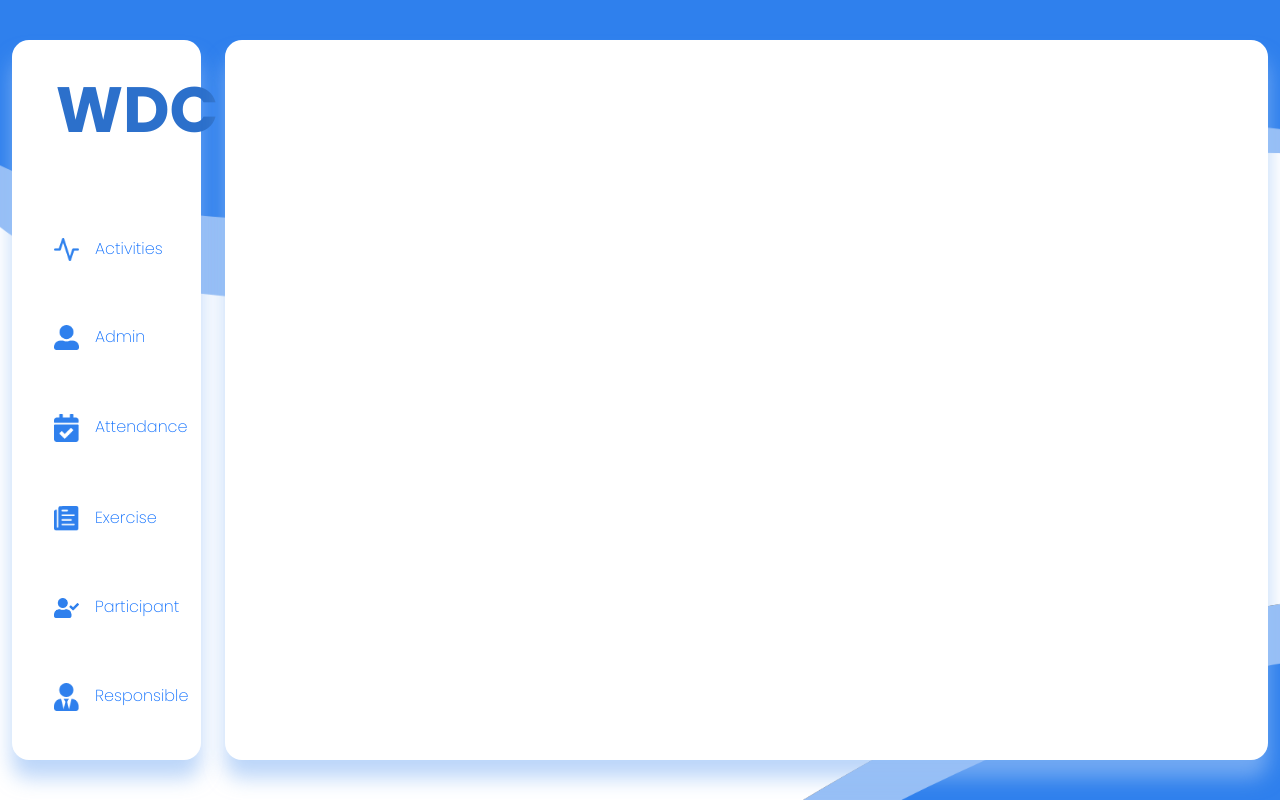
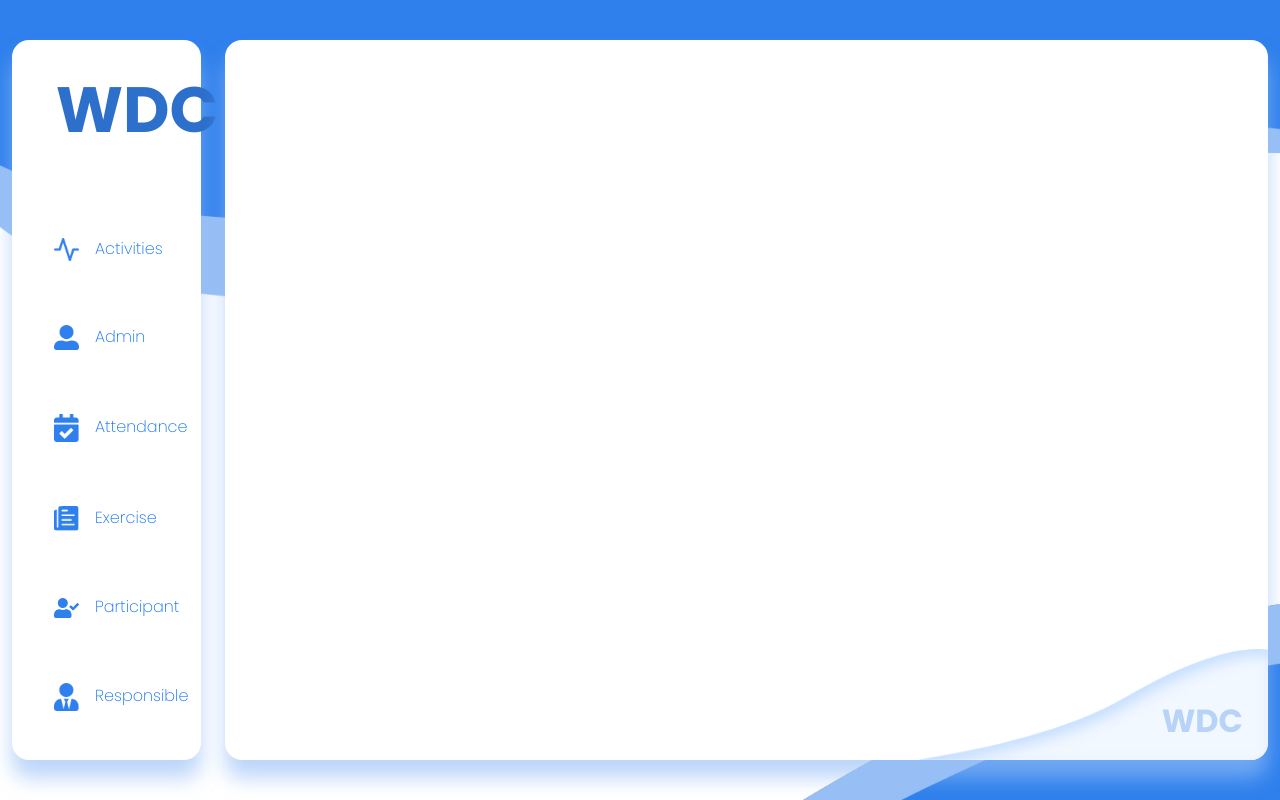
Before and after one commit to abdelazizbardich/Win-Digital-Center-WDC-Step-2, an Angular app in the folder client/: page /dashboard in a window 1280 px wide. Built offline with nearby package versions, Linux system fonts and the light colour scheme.

Commit message:
notche scss

```diff
--- a/client/src/app/pages/activities/activities-all/activities-all.component.html
+++ b/client/src/app/pages/activities/activities-all/activities-all.component.html
@@ -45,7 +45,7 @@
     </div>
   </div>
   <div class="more" *ngIf="showPopup">
-    <div class="box p-3">
+    <div class="box notche p-3">
       <div class="container">
         <div class="row my-3 align-items-center">
           <div class="col-md">
--- a/client/src/app/pages/dashboard/dashboard.component.html
+++ b/client/src/app/pages/dashboard/dashboard.component.html
@@ -4,7 +4,7 @@
       <app-side-bar></app-side-bar>
     </div>
     <div class="col-md-10">
-      <div class="dashboard">
+      <div class="dashboard notche">
         <router-outlet></router-outlet>
       </div>
     </div>
--- a/client/src/styles/main.scss
+++ b/client/src/styles/main.scss
@@ -46,4 +46,33 @@ body{
   a{
     cursor: pointer;
   }
+  .notche{
+    position: relative;
+    overflow: hidden;
+    &::after{
+      content: '';
+      width: 350px;
+      height: 250px;
+      background-image: url('/assets/imgs/notche.png');
+      position: absolute;
+      right: 0;
+      bottom: 0;
+      background-repeat: no-repeat;
+      background-size: contain;
+      background-position: right bottom;
+    }
+    &::before {
+      content: "WDC";
+      position: absolute;
+      right: 25px;
+      bottom: 15px;
+      background-repeat: no-repeat;
+      background-size: contain;
+      background-position: right bottom;
+      font-size: 32px;
+      color: #2273e147;
+      z-index: 1;
+      font-weight: 700;
+  }
+  }
 }
```
